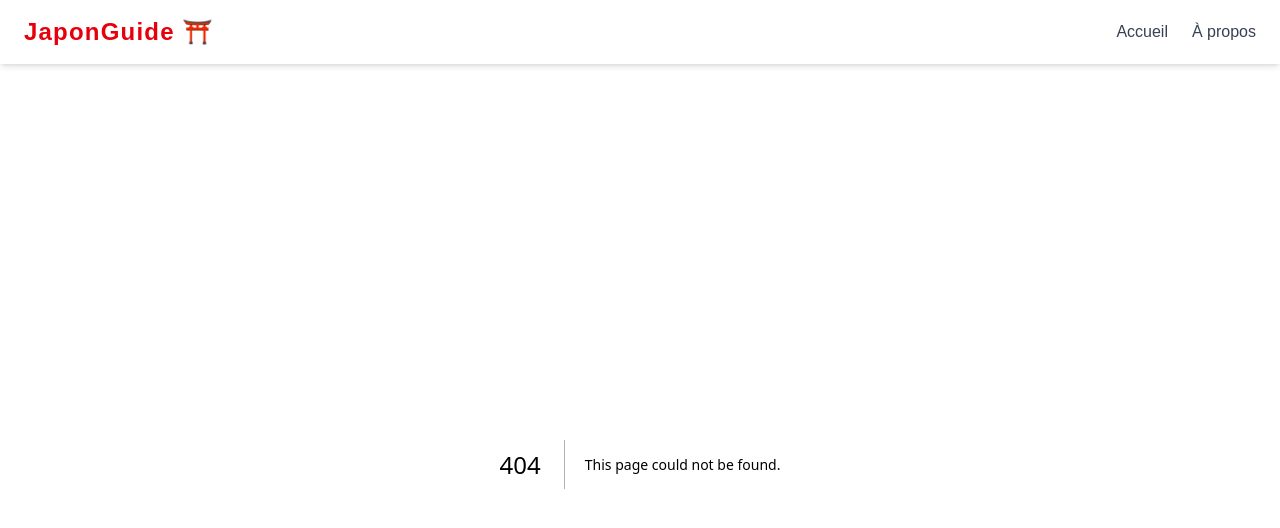
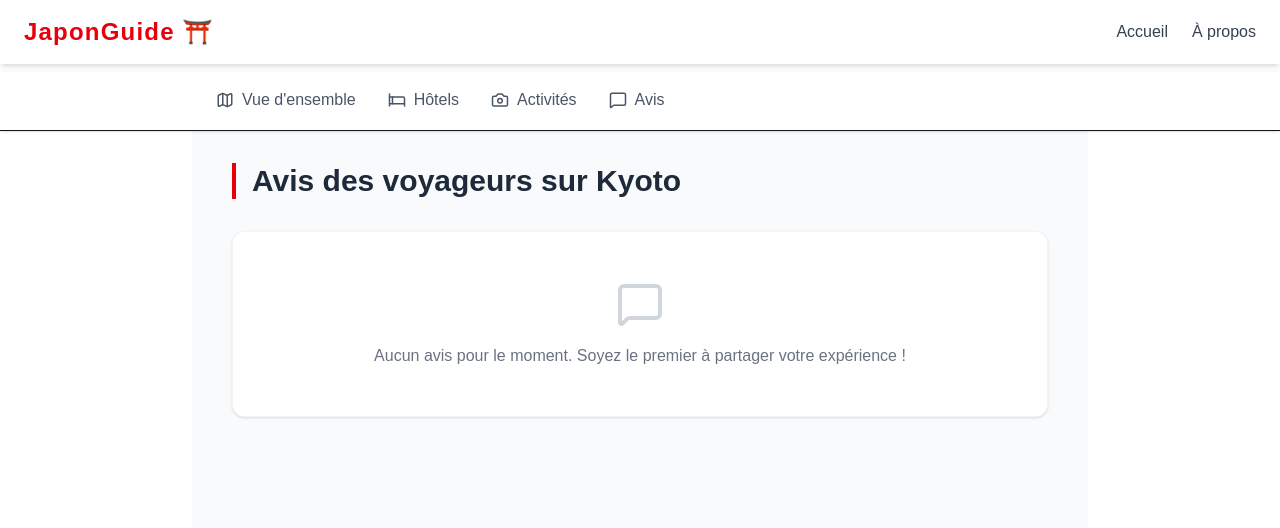
Before and after one commit to leejiin00/JapanGuide, a Next.js app: page /destination/kyoto/avis in a window 1280 px wide. Before the commit this address had no page. Shown: the top 528 px of the page. Built offline with nearby package versions, Linux system fonts and the light colour scheme.

Commit message:
feat: création de la page activités et finalisation du sous-menu dynamique

```diff
--- /dev/null
+++ b/app/destination/[nom]/activites/page.tsx
@@ -0,0 +1,65 @@
+import { destinationsData } from "../../../../data/destinations";
+import { Clock, Tag, Camera } from "lucide-react";
+
+type PageActivitesProps = {
+  params: Promise<{
+    nom: string;
+  }>;
+};
+
+const PageActivites = async ({ params }: PageActivitesProps) => {
+  const parametresResolus = await params;
+  const nomDeLaVilleDansLUrl = parametresResolus.nom.toLowerCase();
+
+  const villeTrouvee = destinationsData.find(
+    (destination) => destination.id === nomDeLaVilleDansLUrl
+  );
+
+  if (!villeTrouvee) {
+    return <div className="p-10 text-center text-red-500">Ville introuvable.</div>;
+  }
+
+  return (
+    <div className="max-w-4xl mx-auto p-6 md:p-10 bg-slate-50 min-h-screen">
+      <h2 className="text-3xl font-bold text-gray-800 mb-8 border-l-4 border-red-600 pl-4">
+        Que faire à {villeTrouvee.nom} ?
+      </h2>
+
+      {villeTrouvee.activites && villeTrouvee.activites.length > 0 ? (
+
+        <div className="grid grid-cols-1 md:grid-cols-2 gap-6">
+          {/* Boucle sur les activités */}
+          {villeTrouvee.activites.map((activite, index) => (
+
+            <div key={index} className="bg-white p-6 rounded-xl shadow-sm border border-gray-100 hover:-translate-y-1 hover:shadow-md transition-all">
+              <h3 className="text-xl font-bold text-gray-800 mb-4">{activite.titre}</h3>
+
+              <div className="flex flex-col gap-3">
+                <div className="flex items-center gap-2 text-gray-600">
+                  <Tag size={18} className="text-red-500" />
+                  <span className="font-medium">{activite.categorie}</span>
+                </div>
+
+                <div className="flex items-center gap-2 text-gray-600">
+                  <Clock size={18} className="text-blue-500" />
+                  <span>Durée estimée : {activite.duree}</span>
+                </div>
+              </div>
+            </div>
+
+          ))}
+        </div>
+
+      ) : (
+        <div className="text-center py-12 bg-white rounded-xl shadow-sm border border-gray-100">
+          <Camera size={48} className="mx-auto text-gray-300 mb-4" />
+          <p className="text-gray-500 font-medium">
+            Nous préparons actuellement la liste des meilleures activités.
+          </p>
+        </div>
+      )}
+    </div>
+  );
+};
+
+export default PageActivites;
--- /dev/null
+++ b/app/destination/[nom]/avis/page.tsx
@@ -0,0 +1,79 @@
+import { destinationsData } from "../../../../data/destinations";
+import { Star, MessageSquare } from "lucide-react";
+
+type PageAvisProps = {
+  params: Promise<{
+    nom: string;
+  }>;
+};
+
+const PageAvis = async ({ params }: PageAvisProps) => {
+  const parametresResolus = await params;
+  const nomDeLaVilleDansLUrl = parametresResolus.nom.toLowerCase();
+
+  const villeTrouvee = destinationsData.find(
+    (destination) => destination.id === nomDeLaVilleDansLUrl
+  );
+
+  if (!villeTrouvee) {
+    return <div className="p-10 text-center text-red-500">Ville introuvable.</div>;
+  }
+
+  return (
+    <div className="max-w-4xl mx-auto p-6 md:p-10 bg-slate-50 min-h-screen">
+      <h2 className="text-3xl font-bold text-gray-800 mb-8 border-l-4 border-red-600 pl-4">
+        Avis des voyageurs sur {villeTrouvee.nom}
+      </h2>
+
+      {villeTrouvee.avis && villeTrouvee.avis.length > 0 ? (
+
+        <div className="space-y-6">
+          {/* On boucle sur chaque avis */}
+          {villeTrouvee.avis.map((avisItem, index) => (
+
+            <div key={index} className="bg-white p-6 rounded-xl shadow-sm border border-gray-100 hover:shadow-md transition-shadow">
+              <div className="flex items-center justify-between mb-4">
+
+                {/* Nom de l'auteur */}
+                <h3 className="font-bold text-lg text-gray-800 flex items-center gap-2">
+                  <div className="w-8 h-8 bg-red-100 text-red-600 rounded-full flex items-center justify-center font-bold text-sm">
+                    {avisItem.auteur.charAt(0)} {/* Affiche la 1ère lettre du prénom */}
+                  </div>
+                  {avisItem.auteur}
+                </h3>
+
+                {/* LA MAGIE DES ÉTOILES */}
+                <div className="flex gap-1">
+                  {/* Cette ligne crée un tableau de 5 cases vides pour dessiner 5 étoiles */}
+                  {[...Array(5)].map((_, i) => (
+                    <Star
+                      key={i}
+                      size={18}
+                      // Si le numéro de l'étoile est inférieur à la note, on la colorie en jaune, sinon en gris
+                      className={i < avisItem.note ? "fill-yellow-400 text-yellow-400" : "text-gray-300"}
+                    />
+                  ))}
+                </div>
+
+              </div>
+
+              {/* Le texte du commentaire */}
+              <p className="text-gray-600 italic">"{avisItem.commentaire}"</p>
+            </div>
+
+          ))}
+        </div>
+
+      ) : (
+        <div className="text-center py-12 bg-white rounded-xl shadow-sm border border-gray-100">
+          <MessageSquare size={48} className="mx-auto text-gray-300 mb-4" />
+          <p className="text-gray-500 font-medium">
+            Aucun avis pour le moment. Soyez le premier à partager votre expérience !
+          </p>
+        </div>
+      )}
+    </div>
+  );
+};
+
+export default PageAvis;
```
